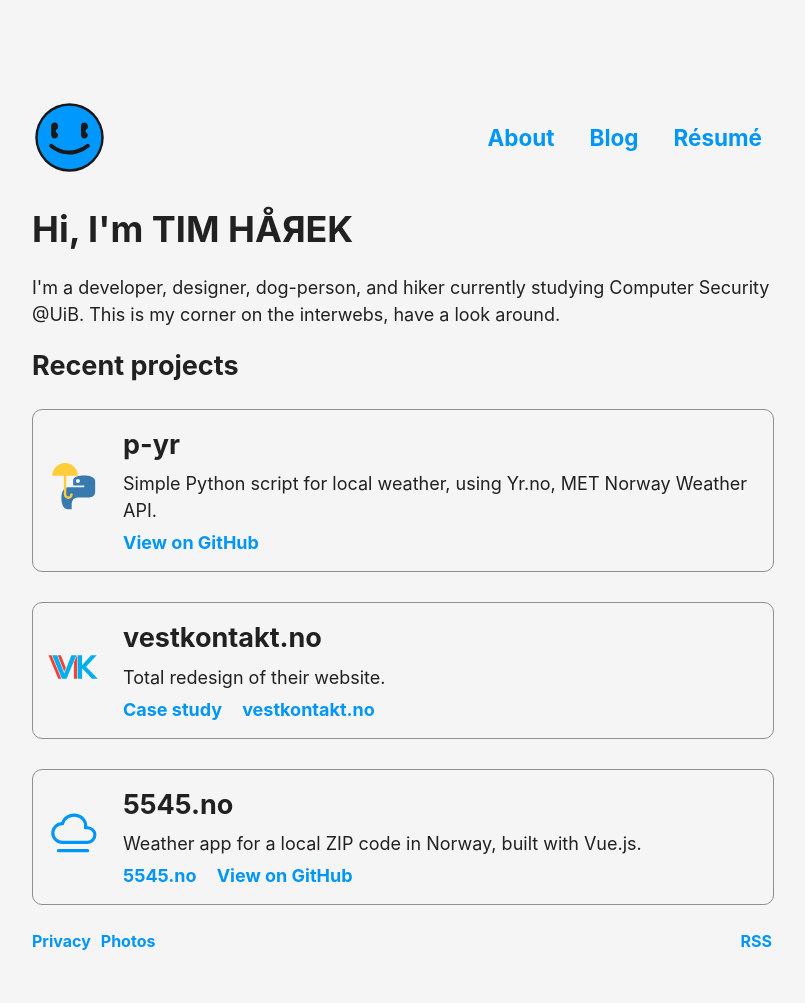
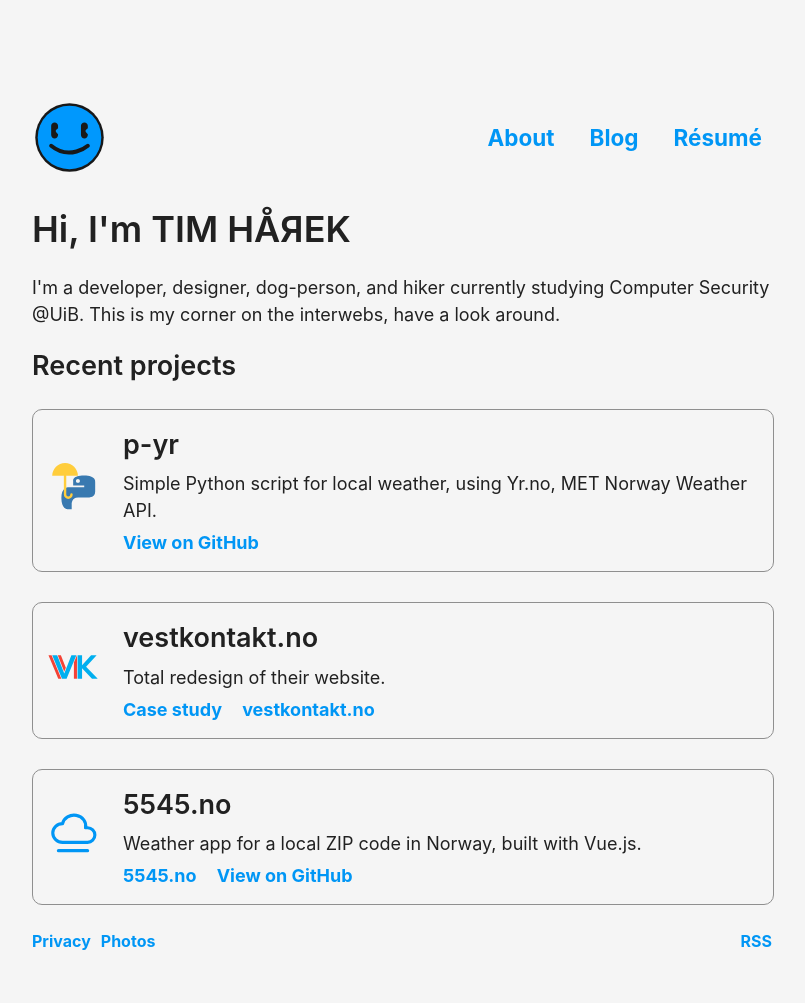
Before and after one commit to timharek/timharek.no, a Jekyll site: the page built from index.html, in a window 1280 px wide. Shown: the whole page, without its empty margins (238-1043 px from the left). Built offline with Jekyll 4.4.1, drawn with Linux system fonts in a browser that asks for light colours.

Commit message:
chore: Updated font-weight for headings

```diff
--- a/assets/_sass/base/_typography.scss
+++ b/assets/_sass/base/_typography.scss
@@ -34,6 +34,13 @@ h1 {
 	margin: 0;
 	margin-bottom: 5px;
 	font-size: 2rem;
+}
+
+h1,
+h2,
+h3,
+h4 {
+    font-weight: 600;
 }
 
 ::selection {
```
